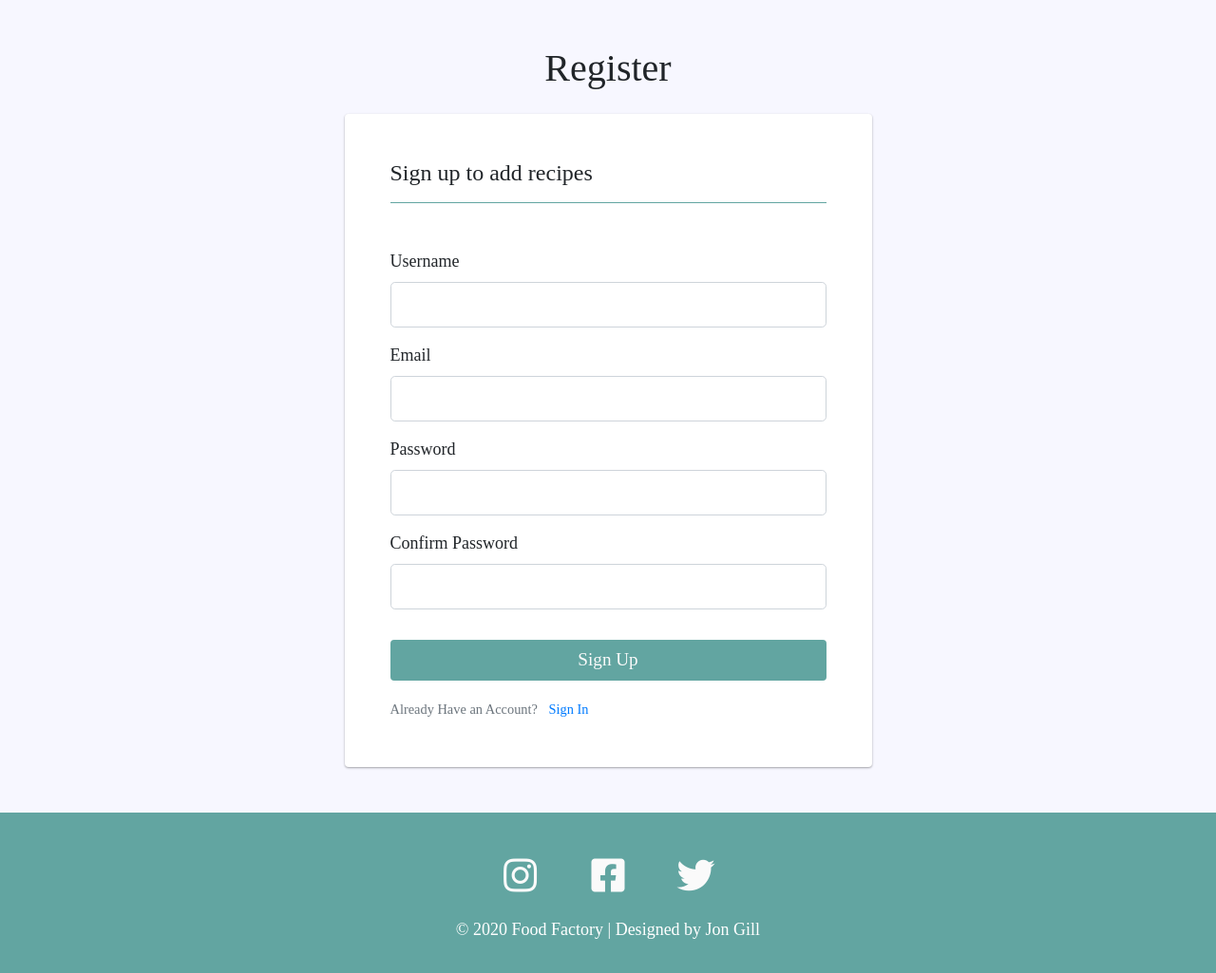
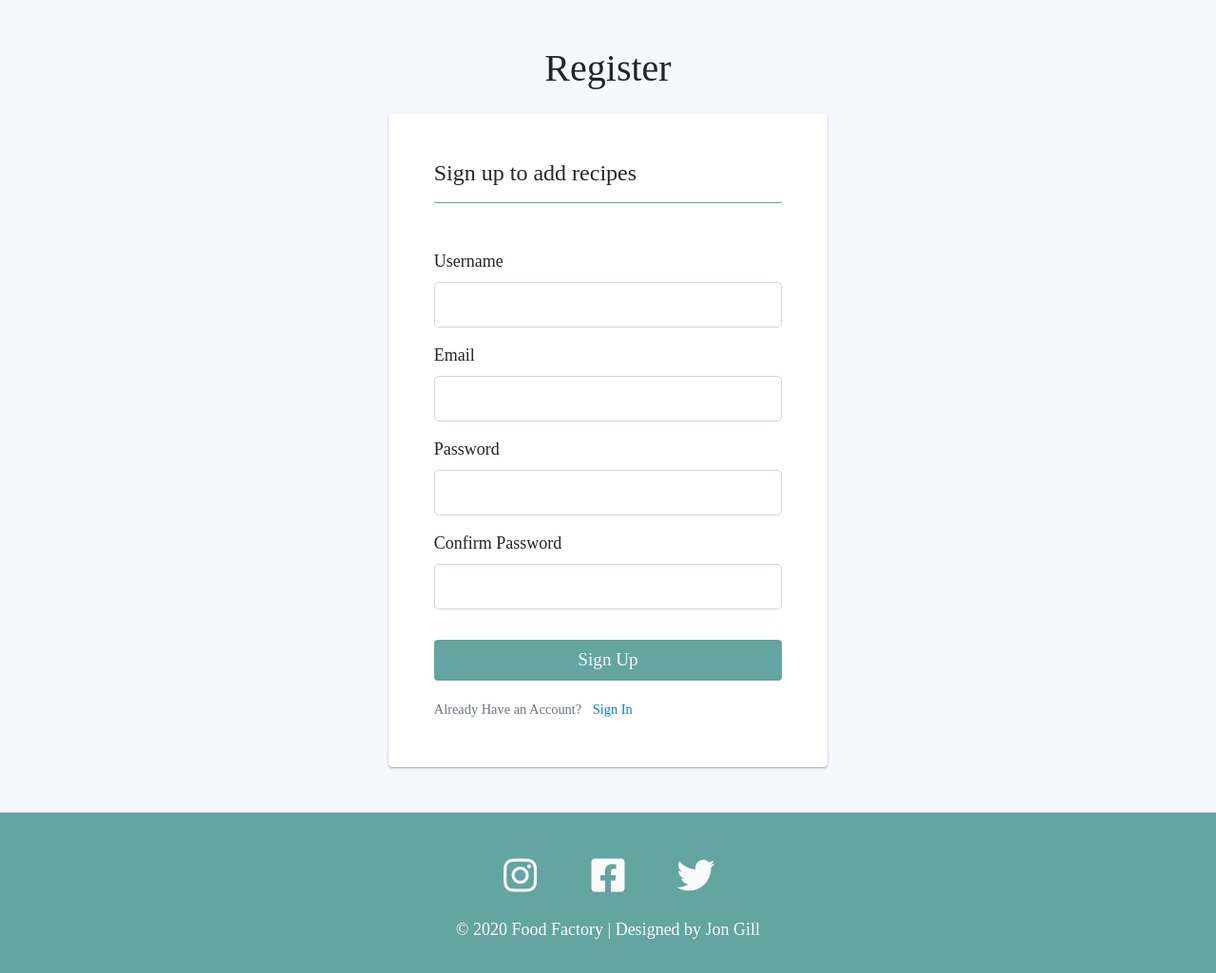
Before and after one commit to jpg6453/food-factory, a Flask app: page /register in a window 1280 px wide. Shown: the part 96-1121 px from the top of the page at 95% size. Run offline with Flask 2, Linux system fonts and the light colour scheme; some libraries are stand-ins or nearby versions; some web fonts are replaced.

Commit message:
amend cols for register form

```diff
--- a/templates/register.html
+++ b/templates/register.html
@@ -19,7 +19,7 @@
                     </div>
                 </div>
                 <div class="row justify-content-center">
-                    <div class="col-11 col-md-8 col-lg-6 card form-card p-5 mb-5">
+                    <div class="col col-md-7 col-lg-5 card form-card p-5 mb-5">
                         <h4 class="stay-black mb-3">Sign up to add recipes</h4>
                         <div class="section-seperator mb-5"></div>
                         <form method="POST" action="{{ url_for('register') }}">
```
